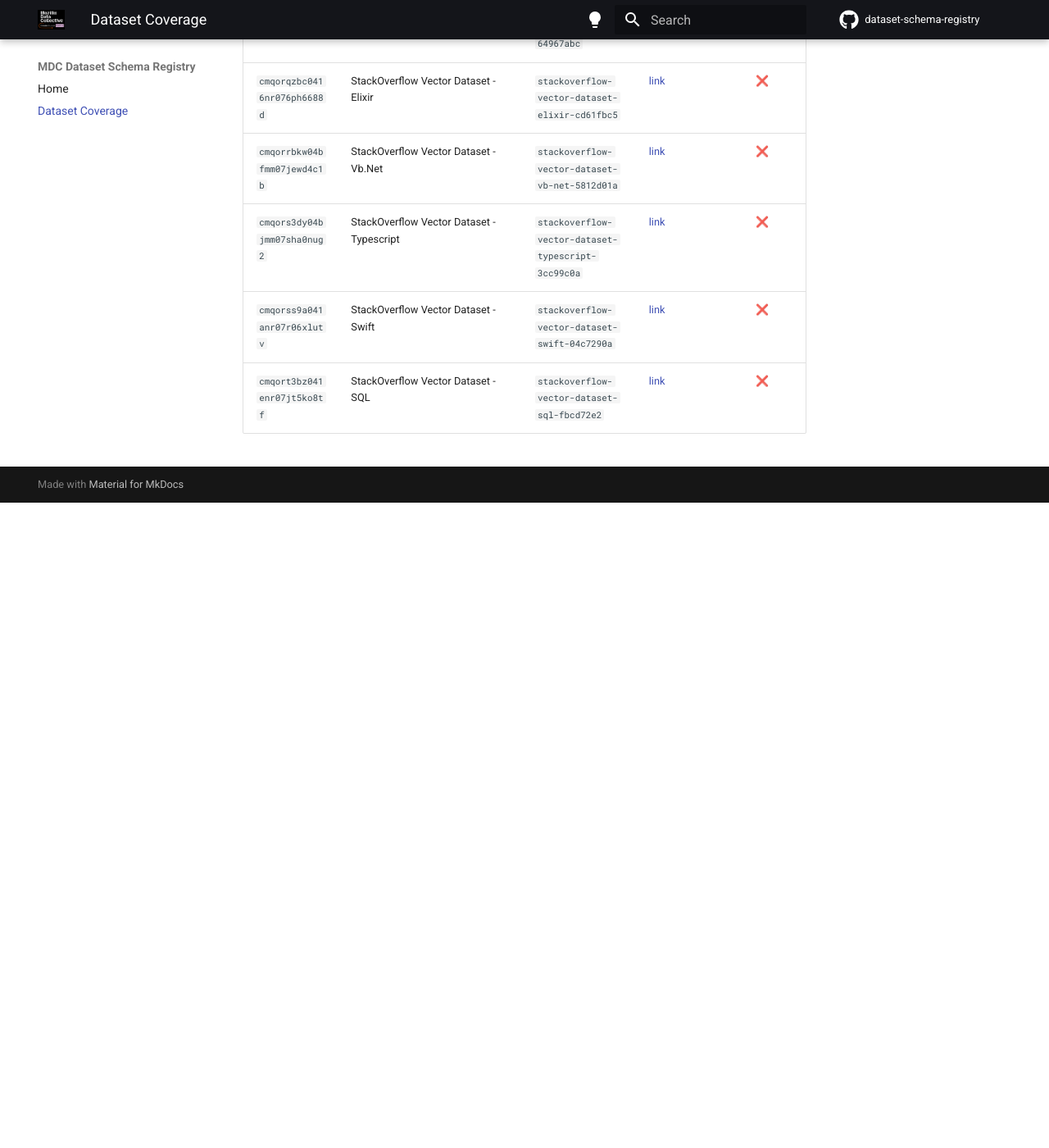
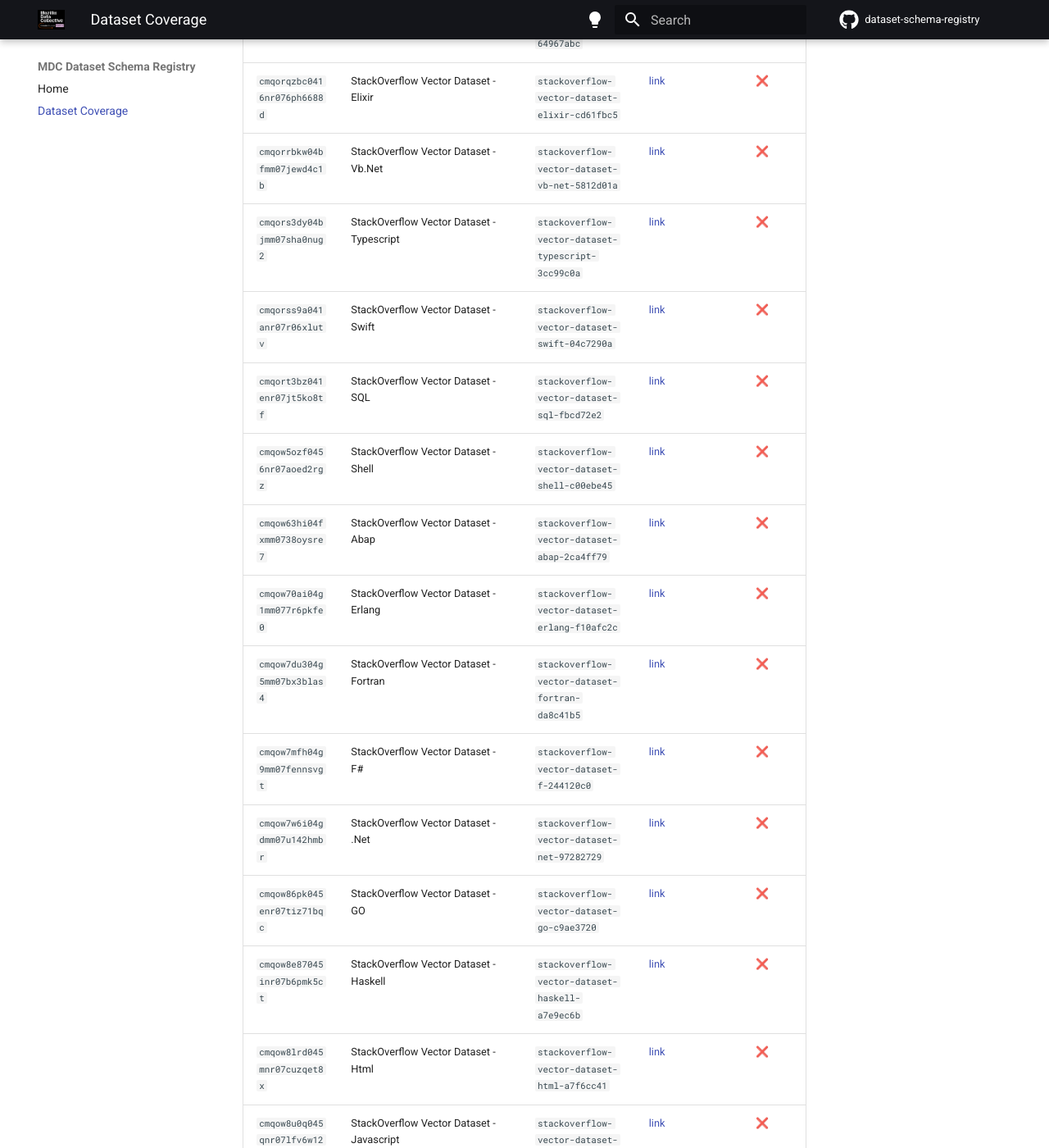
Before and after one commit to Mozilla-Data-Collective/dataset-schema-registry, an MkDocs documentation site: the page built from docs/dataset-coverage.md, in a window 1280 px wide and 1400 px high, scrolled down 85883 px. Shown: the whole window at 82% size. Built offline with MkDocs 1.6.1 and Material for MkDocs 9.7.7, drawn with Linux system fonts in a browser that asks for light colours; comment, search, counter and statistics services are not loaded; before the commit the page ends 86496 px from its top, so only the background shows below that; some of the changed text lies outside the part shown.

Commit message:
chore: update dataset coverage [skip ci]

```diff
--- a/docs/dataset-coverage.md
+++ b/docs/dataset-coverage.md
@@ -852,3 +852,20 @@ schema in this registry and which ones are still missing.
 | `cmqors3dy04bjmm07sha0nug2` | StackOverflow Vector Dataset - Typescript | `stackoverflow-vector-dataset-typescript-3cc99c0a` | [link](https://mozilladatacollective.com/datasets/cmqors3dy04bjmm07sha0nug2) | ❌ |
 | `cmqorss9a041anr07r06xlutv` | StackOverflow Vector Dataset - Swift | `stackoverflow-vector-dataset-swift-04c7290a` | [link](https://mozilladatacollective.com/datasets/cmqorss9a041anr07r06xlutv) | ❌ |
 | `cmqort3bz041enr07jt5ko8tf` | StackOverflow Vector Dataset - SQL | `stackoverflow-vector-dataset-sql-fbcd72e2` | [link](https://mozilladatacollective.com/datasets/cmqort3bz041enr07jt5ko8tf) | ❌ |
+| `cmqow5ozf0456nr07aoed2rgz` | StackOverflow Vector Dataset - Shell | `stackoverflow-vector-dataset-shell-c00ebe45` | [link](https://mozilladatacollective.com/datasets/cmqow5ozf0456nr07aoed2rgz) | ❌ |
+| `cmqow63hi04fxmm0738oysre7` | StackOverflow Vector Dataset - Abap | `stackoverflow-vector-dataset-abap-2ca4ff79` | [link](https://mozilladatacollective.com/datasets/cmqow63hi04fxmm0738oysre7) | ❌ |
+| `cmqow70ai04g1mm077r6pkfe0` | StackOverflow Vector Dataset - Erlang | `stackoverflow-vector-dataset-erlang-f10afc2c` | [link](https://mozilladatacollective.com/datasets/cmqow70ai04g1mm077r6pkfe0) | ❌ |
+| `cmqow7du304g5mm07bx3blas4` | StackOverflow Vector Dataset - Fortran | `stackoverflow-vector-dataset-fortran-da8c41b5` | [link](https://mozilladatacollective.com/datasets/cmqow7du304g5mm07bx3blas4) | ❌ |
+| `cmqow7mfh04g9mm07fennsvgt` | StackOverflow Vector Dataset - F# | `stackoverflow-vector-dataset-f-244120c0` | [link](https://mozilladatacollective.com/datasets/cmqow7mfh04g9mm07fennsvgt) | ❌ |
+| `cmqow7w6i04gdmm07u142hmbr` | StackOverflow Vector Dataset - .Net | `stackoverflow-vector-dataset-net-97282729` | [link](https://mozilladatacollective.com/datasets/cmqow7w6i04gdmm07u142hmbr) | ❌ |
+| `cmqow86pk045enr07tiz71bqc` | StackOverflow Vector Dataset - GO | `stackoverflow-vector-dataset-go-c9ae3720` | [link](https://mozilladatacollective.com/datasets/cmqow86pk045enr07tiz71bqc) | ❌ |
+| `cmqow8e87045inr07b6pmk5ct` | StackOverflow Vector Dataset - Haskell | `stackoverflow-vector-dataset-haskell-a7e9ec6b` | [link](https://mozilladatacollective.com/datasets/cmqow8e87045inr07b6pmk5ct) | ❌ |
+| `cmqow8lrd045mnr07cuzqet8x` | StackOverflow Vector Dataset - Html | `stackoverflow-vector-dataset-html-a7f6cc41` | [link](https://mozilladatacollective.com/datasets/cmqow8lrd045mnr07cuzqet8x) | ❌ |
+| `cmqow8u0q045qnr07lfv6w12m` | StackOverflow Vector Dataset - Javascript | `stackoverflow-vector-dataset-javascript-a9d9bbb8` | [link](https://mozilladatacollective.com/datasets/cmqow8u0q045qnr07lfv6w12m) | ❌ |
+| `cmqow92ft045unr07xwtjbmv7` | StackOverflow Vector Dataset - Julia | `stackoverflow-vector-dataset-julia-35a995c3` | [link](https://mozilladatacollective.com/datasets/cmqow92ft045unr07xwtjbmv7) | ❌ |
+| `cmqow9ckh04gjmm07oxedr358` | StackOverflow Vector Dataset - Kotlin | `stackoverflow-vector-dataset-kotlin-61b95ba2` | [link](https://mozilladatacollective.com/datasets/cmqow9ckh04gjmm07oxedr358) | ❌ |
+| `cmqowa5rz04gnmm078l3hr2by` | StackOverflow Vector Dataset - Lisp | `stackoverflow-vector-dataset-lisp-caca34a9` | [link](https://mozilladatacollective.com/datasets/cmqowa5rz04gnmm078l3hr2by) | ❌ |
+| `cmqowaied04grmm07l7ozbrmo` | StackOverflow Vector Dataset - LUA | `stackoverflow-vector-dataset-lua-5ec4c9f5` | [link](https://mozilladatacollective.com/datasets/cmqowaied04grmm07l7ozbrmo) | ❌ |
+| `cmqox0usf046anr07fykkjdtm` | StackOverflow Vector Dataset - Objective-C | `stackoverflow-vector-dataset-objective-c-b0f2fac9` | [link](https://mozilladatacollective.com/datasets/cmqox0usf046anr07fykkjdtm) | ❌ |
+| `cmqox12j904h5mm07wldoslw8` | StackOverflow Vector Dataset - Matlab | `stackoverflow-vector-dataset-matlab-69eeff46` | [link](https://mozilladatacollective.com/datasets/cmqox12j904h5mm07wldoslw8) | ❌ |
+| `cmqox1aeq046enr07b53hg6gm` | StackOverflow Vector Dataset - Perl | `stackoverflow-vector-dataset-perl-08502b08` | [link](https://mozilladatacollective.com/datasets/cmqox1aeq046enr07b53hg6gm) | ❌ |
```
Also changed, not shown: other parts of docs/dataset-coverage.md (+2 -2 lines).
